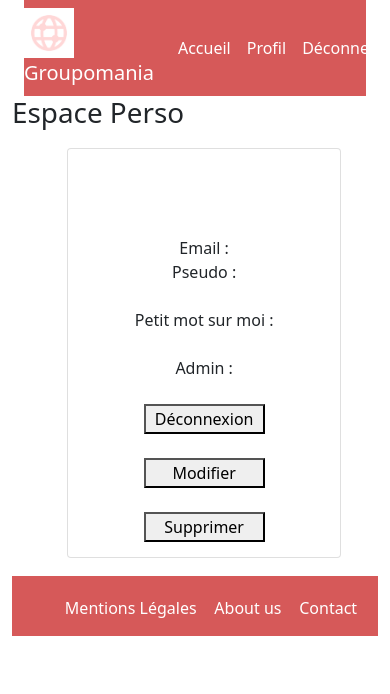
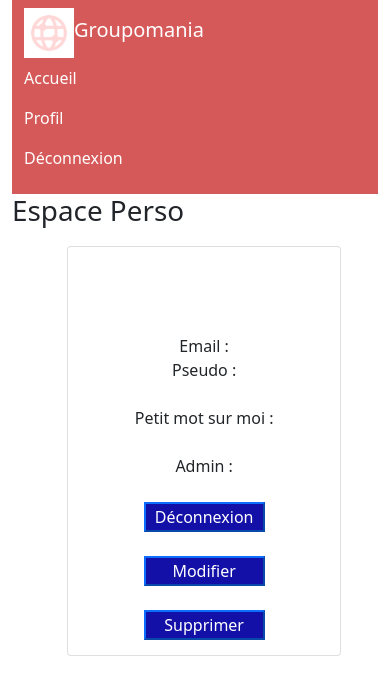
Before and after one commit to ReminaO/ReminaOmar_7_25082021, a Vue app in the folder frontend/: page /profile in a window 390 px wide. Shown: the top 694 px of the page. Built offline with nearby package versions, Linux system fonts and the light colour scheme; no server answers; sample sign-in values are in the browser's storage.

Commit message:
Ajustement mode responsive

```diff
--- a/frontend/src/components/Comment.vue
+++ b/frontend/src/components/Comment.vue
@@ -2,7 +2,7 @@
 <div class="container">
   <div class="card">
         <input class="form-row__input" type="text" id="post" name="post" ref="post" v-model="post" placeholder="Commentaire"><br><br>
-        <button @click="addPost()" class="button">
+        <button @click="addPost()" class="button btn-primary" data-bs-toggle="button" autocomplete="off">
           Publier
         </button>
     </div><br>
@@ -21,13 +21,13 @@
       </div>
       <div>
         <input v-if='!toggle' class="form-row__input" type="text" id="post" name="post" ref="post" v-model="post"><br><br>
-        <button v-if='!toggle' @click="modifyComment()" class="button">
+        <button v-if='!toggle' @click="modifyComment()" class="button btn-primary" data-bs-toggle="button" autocomplete="off">
         enregistrer
         </button>
-        <button v-if="this.$store.state.user.userId == comment.UserId || this.$store.state.user.isAdmin == 1" @click="toggle = !toggle" class="button">
+        <button v-if="this.$store.state.user.userId == comment.UserId || this.$store.state.user.isAdmin == 1" @click="toggle = !toggle" class="button btn-primary" data-bs-toggle="button" autocomplete="off">
         Modifier
         </button><br>
-        <button v-if='!toggle' name="delete" class="button" @click="deleteMessage()">
+        <button v-if='!toggle' name="delete" class="button btn-primary" data-bs-toggle="button" autocomplete="off" @click="deleteMessage()">
         Supprimer
         </button>
       </div>
@@ -148,10 +148,17 @@
     color: black;
   }
   .card {
-    width: 100%;
     padding: 10px;
     background-color: #ffffff;
     color: white;
   }
-
+  button {
+  margin : 0 25%;
+  width: 50%;
+  background-color: rgb(19, 16, 168);
+  color:#f2f2f2;
+}
+.form-row__input {
+    width: min(max(100%), 100%);
+}
 </style>
--- a/frontend/src/components/Footer.vue
+++ b/frontend/src/components/Footer.vue
@@ -1,5 +1,5 @@
 <template>
-<div class="container footer">
+<div class="container-fluid footer">
     <div class="row">
         <div class="col col-sm12 col-md12">
             <ul class="footer-link">
--- a/frontend/src/components/Message.vue
+++ b/frontend/src/components/Message.vue
@@ -1,18 +1,18 @@
 <template>
-<div class="container ">
+<div class="container-fluid">
   <div class="jumbotron text-black">
-    <h1>Accueil - Exprimez vous :)</h1>
+    <h1>Accueil - Exprimez vous 😊</h1>
   </div>
     <div class="card">
           <input class="form-row__input" type="text" id="title" name="title" ref="title" v-model="title" placeholder="Titre"><br><br>
-          <label for="attachment">Image : </label><br>
-          <input  type="file" ref="image" @change="imgSelected()">
+          <label for="attachement">Image : </label><br>
+          <input  type="file" ref="image" @change="imgSelected()" class="form-row__input">
           <br><br>
           <textarea  class="form-row__input" type="content" id="content" name="content" ref="content" v-model="content" placeholder="Exprimez-vous"></textarea><br>
-          <button @click="addMessage()" class="button">
+          <button @click="addMessage()" class="button btn-primary" data-bs-toggle="button" autocomplete="off">
             Publier
           </button>
-      </div><br>
+    </div><br>
     <div class="card">
       <div v-for="message in messages" :key="message.id">
         <div >
@@ -32,19 +32,19 @@
         <div class="update">
           <div>
             <input v-if='!toggle' class="form-row__input" type="text" id="title" name="title" ref="title" v-model="title" placeholder="Modifier le titre"><br><br>
-            <label v-if='!toggle' for="attachment">Image : </label><br>
+            <label v-if='!toggle' for="attachment" class="text-black">Image : </label><br>
             <input v-if='!toggle' type="file" ref="image" @change="imgSelected()">
             <br><br>
             <textarea v-if='!toggle' class="form-row__input" type="content" id="content" name="content" ref="content" v-model="content" placeholder="Modifier le commentaire"></textarea><br>
-            <button v-if='!toggle' @click="modifyMessage()" class="button">
+            <button v-if='!toggle' @click="modifyMessage()" class="button btn-primary" data-bs-toggle="button" autocomplete="off">
               enregistrer
             </button>
           </div>
           <div>
-            <button v-if="this.$store.state.user.userId == message.UserId || this.$store.state.user.isAdmin == 1" @click="toggle = !toggle" class="button">
+            <button v-if="this.$store.state.user.userId == message.UserId || this.$store.state.user.isAdmin == 1" @click="toggle = !toggle" class="button btn-primary" data-bs-toggle="button" autocomplete="off">
               Modifier
             </button><br><br>
-            <button v-if='!toggle' name="delete" class="button" @click="deleteMessage()">
+            <button v-if='!toggle' name="delete" class="button btn-primary" data-bs-toggle="button" autocomplete="off" @click="deleteMessage()">
               Supprimer
             </button><br><br>
           </div>
@@ -186,6 +186,7 @@
   display: flex;
   justify-content: space-around;
   align-items: center;
+  flex-wrap: wrap;
 }
 .username-display {
   font-family: 'Franklin Gothic Medium', 'Arial Narrow', Arial, sans-serif;
@@ -203,25 +204,36 @@
     border-radius: 8px;
     background:#f2f2f2;
     font-weight: 500;
-    font-size: 16px;
+    font-size: clamp(0.5rem, 1rem + 10vw, 1rem);
     flex:1;
-    min-width: 100px;
+    width: min(max(100%), 100%);
     color: black;
   }
-  .container {
+  .container-fluid {
     display: flex;
     flex-direction: column;
     margin-bottom: 100px;
     align-items: center;
     justify-content: center;
+    flex-wrap: wrap;
   }
   .card {
-    width: 85%;
+    width: 80%;
     padding: 10px;
     background-color:#ffffff;
-    color: white;
+    flex-wrap: wrap;
   }
   .jumbotron {
     padding: 10px;
   }
+  button {
+  margin : 0 25%;
+  width: 50%;
+  background-color: rgb(19, 16, 168);
+  color:#f2f2f2;
+}
+.image {
+    width: min(max(100%), 100%);
+    flex-wrap: wrap;
+}
 </style>
--- a/frontend/src/components/Nav.vue
+++ b/frontend/src/components/Nav.vue
@@ -1,12 +1,15 @@
 <template>
-<div class='container-fluid'>
-    <nav class="navbar navbar-expand navbar-light">
-      <div>
+<header class="navbar navbar-expand-sm">
+  <div class="container-fluid"><div>
     <img :src="require(`../assets/icon.png`)" alt="logo"><router-link to="/wall" class="navbar-brand logo text-white">Groupomania</router-link>
   </div>
-      <div class="navbar-nav mr-auto">
+   <button class="navbar-toggler" type="button" data-bs-toggle="collapse" data-bs-target="#navbarTogglerDemo02" aria-controls="navbarTogglerDemo02" aria-expanded="false" aria-label="Toggle navigation">
+      <span class="navbar-toggler-icon"></span>
+    </button>
+  <div class="collapse navbar-collapse d-flex" id="navbarTogglerDemo02">
+    <ul class="navbar-nav me-auto mb-2 mb-lg-0">
       <li class="nav-item">
-          <router-link to="/wall" class="nav-link text-white">Accueil</router-link>
+        <router-link to="/wall" class="nav-link active text-white" aria-current="page">Accueil</router-link>
       </li>
       <li class="nav-item">
         <router-link to="/profile" class="nav-link text-white">Profil</router-link>
@@ -14,9 +17,10 @@
       <li class="nav-item">
         <router-link @click="logout()" to="/" class="nav-link text-white">Déconnexion</router-link>
       </li>
+    </ul>
   </div>
-    </nav>
   </div>
+</header>
 </template>
 <script>
 import { mapState } from 'vuex'
@@ -37,14 +41,14 @@
 </script>
 <style scoped>
 .navbar{
-  display: flex;
-  justify-content: space-between;
   background-color:#d65959;
 }
 img {
   height: 50px;
 }
-.container-fluid{
-  background-color:#d65959;
+
+header {
+  display: flex;
+  justify-content: space-between;
 }
 </style>
--- a/frontend/src/views/Home.vue
+++ b/frontend/src/views/Home.vue
@@ -27,7 +27,5 @@
 </script>
 
 <style scoped>
-.container-fluid {
-  background-color: #ffffff;
-}
+
 </style>
--- a/frontend/src/views/Profile.vue
+++ b/frontend/src/views/Profile.vue
@@ -21,13 +21,13 @@
         </button>
     </div><br>
     <div class="form-row">
-      <button @click="logout()" class="button">
+      <button @click="logout()" class="button btn-primary" data-bs-toggle="button" autocomplete="off">
         Déconnexion
       </button><br>
-      <button @click="toggle = !toggle" class="button">
+      <button @click="toggle = !toggle" class="button btn-primary" data-bs-toggle="button" autocomplete="off">
         Modifier
       </button><br>
-      <button @click="deleteProfile()" class="button">
+      <button @click="deleteProfile()" class="button btn-primary" data-bs-toggle="button" autocomplete="off">
         Supprimer
       </button>
     </div>
@@ -174,6 +174,7 @@
 button {
   margin : 0 25%;
   width: 50%;
+  background-color: rgb(19, 16, 168);
 }
 .container-fluid {
   background-color: #ffffff;
```
Lines whose indentation alone changed are shown as unchanged.
